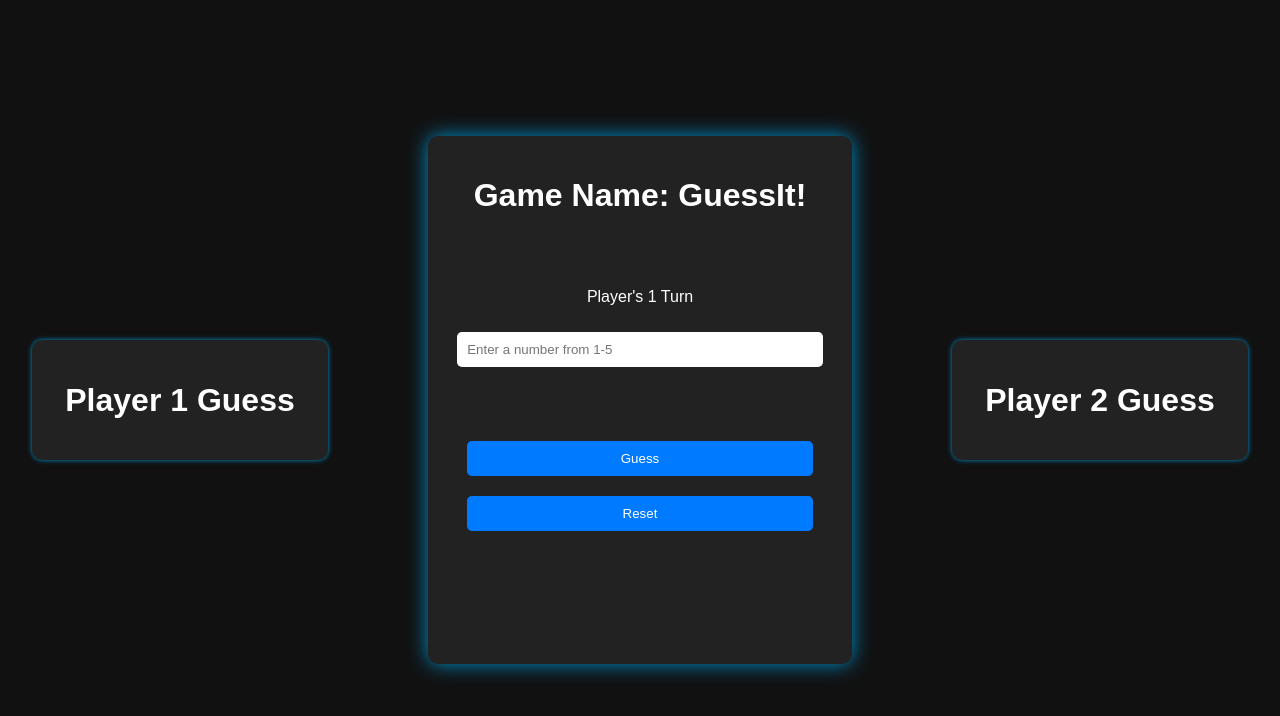
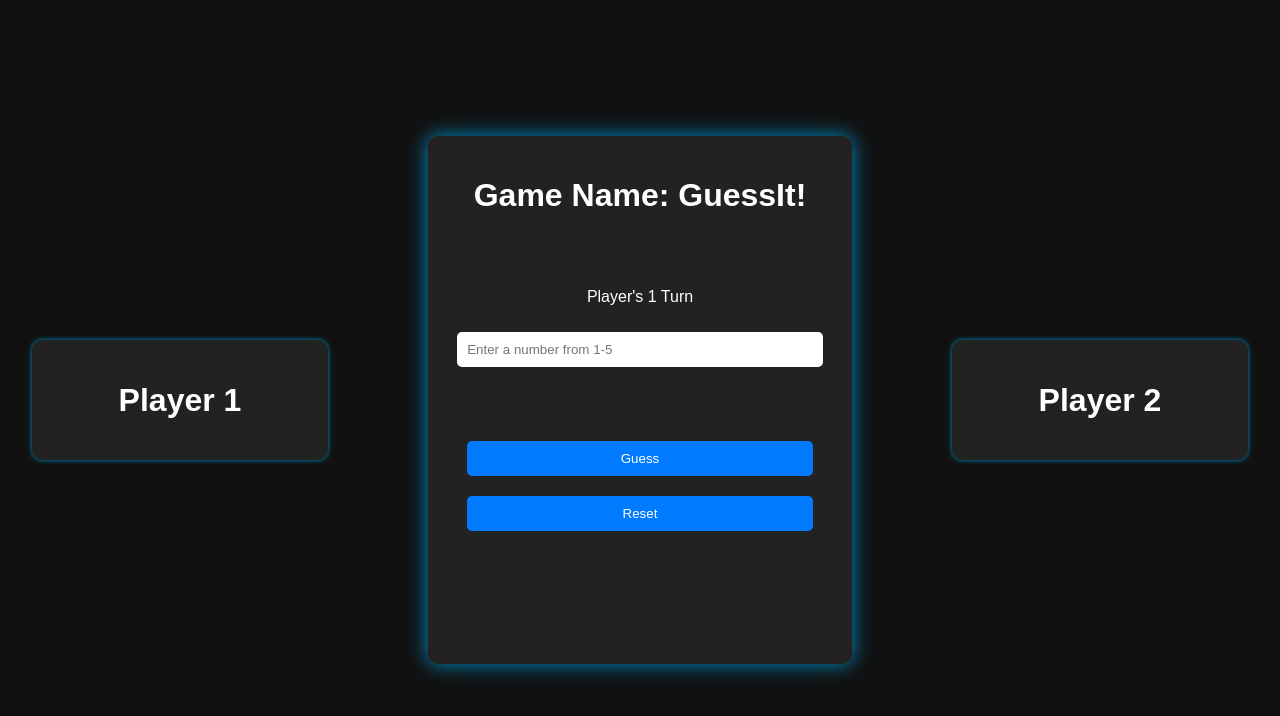
Before and after one commit to Jester-B/test-game, a plain HTML site: page index.html in a window 1280 px wide. Drawn offline with Linux system fonts and the light colour scheme.

Commit message:
Update index.html

```diff
--- a/index.html
+++ b/index.html
@@ -11,7 +11,7 @@
     <!-- Random Number generator -->
 
         <div class="player1-container">
-            <h1>Player 1 Guess</h1>
+            <h1>Player 1</h1>
             <ol id="player1Guess"></ol>
         </div>
 
@@ -38,7 +38,7 @@
         </div>
 
         <div class="player2-container">
-            <h1>Player 2 Guess</h1>
+            <h1>Player 2</h1>
             <ol id="player2Guess"></ol>
         </div>
 
```
